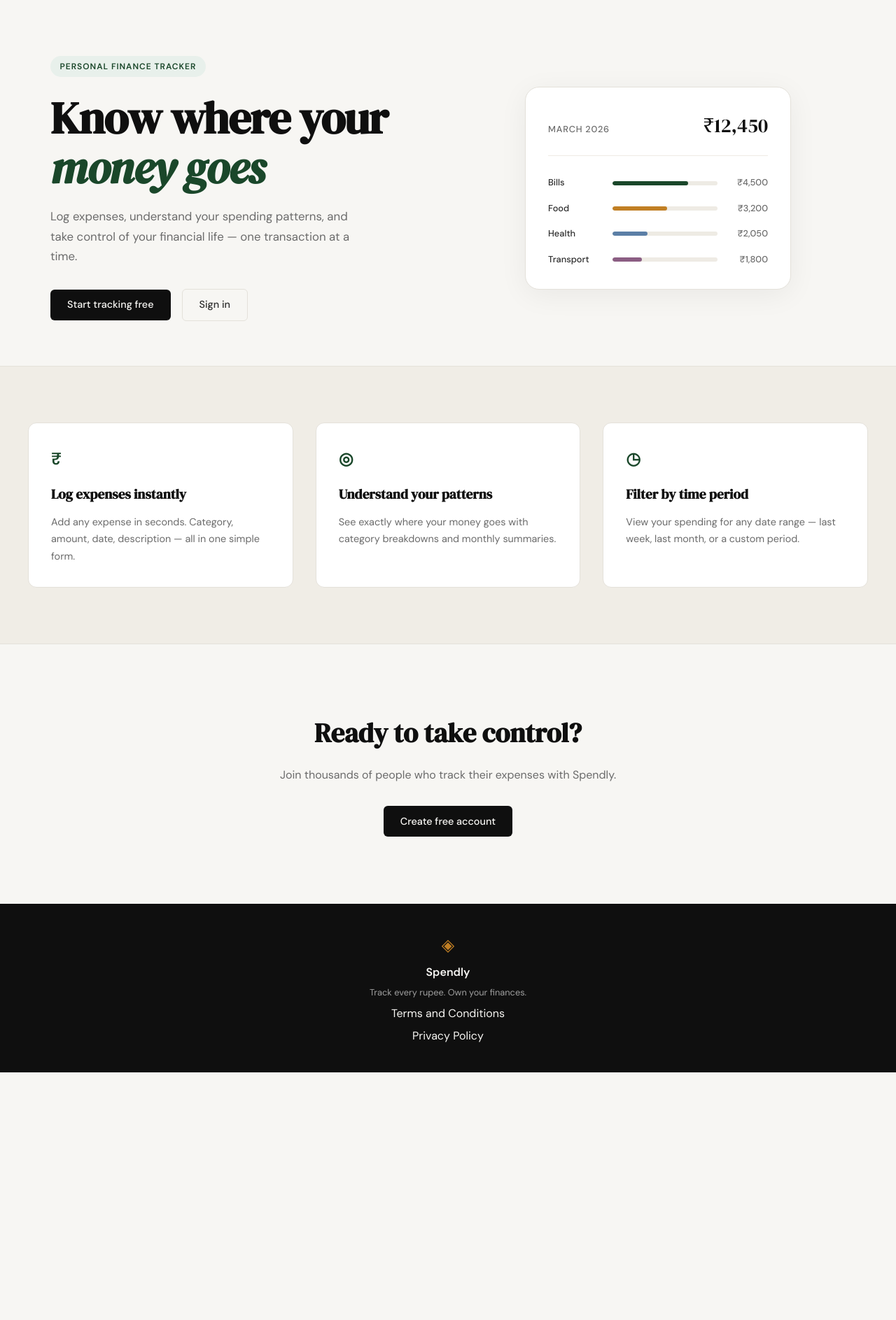
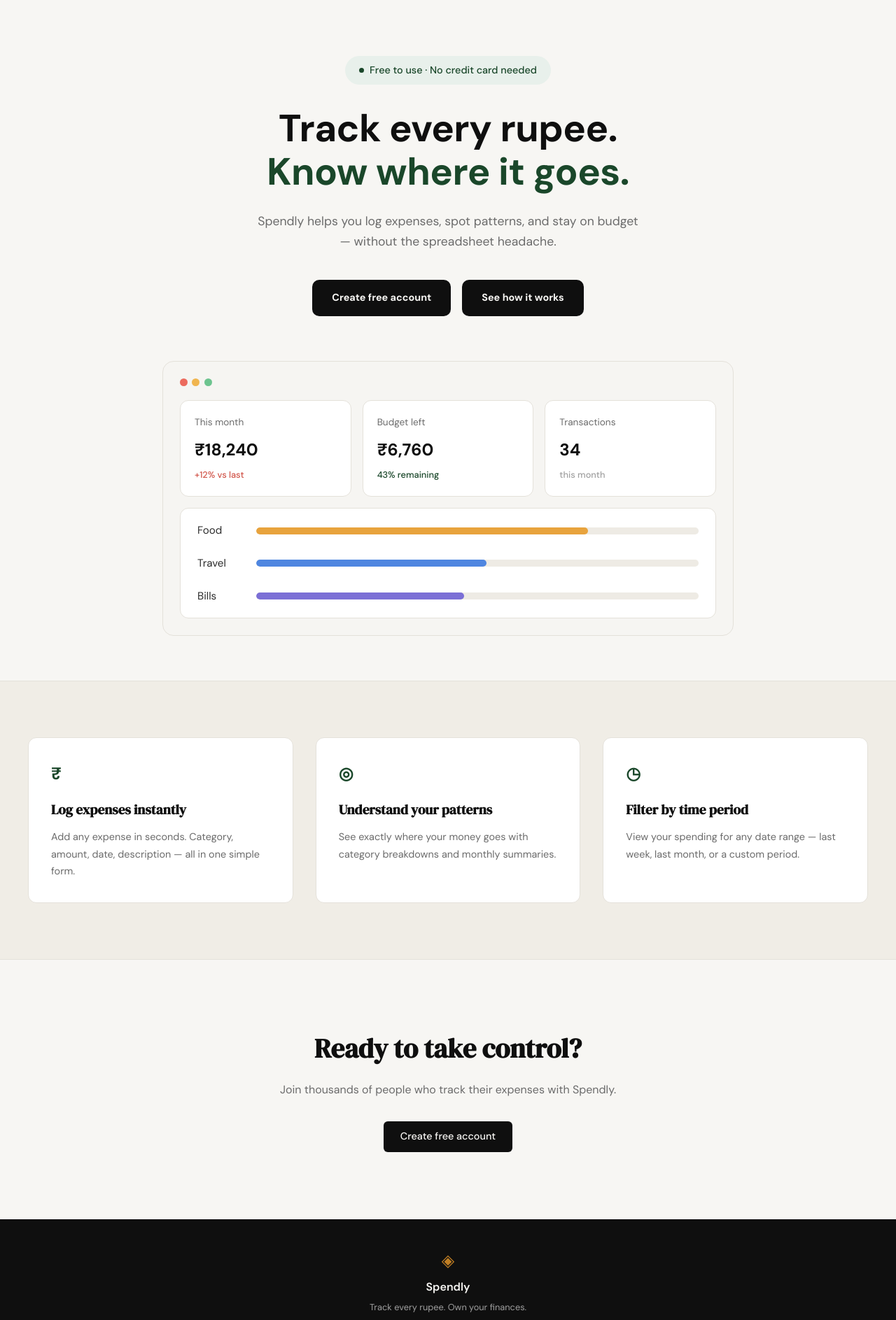
Before and after one commit to jothsnapraveena/spendly, a Flask app: page / in a window 1280 px wide. Shown: the part 61-1948 px from the top of the page at 70% size. Before the commit the page ends 1594 px from the top, so only its background shows below. Run offline with Flask 3, Linux system fonts and the light colour scheme.

Commit message:
landing: redesign hero section to match mockup

```diff
--- /dev/null
+++ b/static/css/landing.css
@@ -0,0 +1,181 @@
+/* ------------------------------------------------------------------ */
+/* Hero section redesign (landing page only)                          */
+/* ------------------------------------------------------------------ */
+
+.hero {
+    display: block;
+    text-align: center;
+    max-width: 880px;
+    padding: 5rem 2rem 4rem;
+}
+
+.hero-inner {
+    margin: 0 auto;
+}
+
+.hero-badge {
+    display: inline-flex;
+    align-items: center;
+    gap: 0.5rem;
+    background: var(--accent-light);
+    color: var(--accent);
+    font-size: 0.9rem;
+    font-weight: 500;
+    letter-spacing: normal;
+    text-transform: none;
+    padding: 0.55rem 1.25rem;
+    border-radius: 999px;
+    margin-bottom: 2rem;
+}
+
+.hero-badge-dot {
+    width: 7px;
+    height: 7px;
+    border-radius: 50%;
+    background: var(--accent);
+    flex-shrink: 0;
+}
+
+.hero-title {
+    font-family: 'DM Sans', sans-serif;
+    font-weight: 700;
+    font-size: clamp(2.25rem, 5.5vw, 3.4rem);
+    line-height: 1.15;
+    letter-spacing: -0.01em;
+    color: var(--ink);
+    margin-bottom: 1.5rem;
+}
+
+.hero-title-accent {
+    display: block;
+    color: var(--accent);
+}
+
+.hero-subtitle {
+    font-size: 1.1rem;
+    color: var(--ink-muted);
+    line-height: 1.65;
+    max-width: 560px;
+    margin: 0 auto 2.5rem;
+}
+
+.hero-actions {
+    justify-content: center;
+    margin-bottom: 4rem;
+}
+
+.hero-actions .btn-primary {
+    font-weight: 700;
+    padding: 0.9rem 1.75rem;
+    border-radius: 10px;
+}
+
+.hero-visual {
+    display: block;
+}
+
+.hero-preview {
+    background: #f6f5f2;
+    border: 1px solid var(--border);
+    border-radius: 16px;
+    padding: 1.5rem;
+    text-align: left;
+}
+
+.hero-preview-dots {
+    display: flex;
+    gap: 0.4rem;
+    margin-bottom: 1.25rem;
+}
+
+.hero-preview-dot {
+    width: 11px;
+    height: 11px;
+    border-radius: 50%;
+}
+
+.hero-preview-dot.red { background: #ec6b5e; }
+.hero-preview-dot.yellow { background: #f0b54f; }
+.hero-preview-dot.green { background: #6dc48f; }
+
+.hero-stats {
+    display: grid;
+    grid-template-columns: repeat(3, 1fr);
+    gap: 1rem;
+    margin-bottom: 1rem;
+}
+
+.hero-stat-card {
+    background: var(--paper-card);
+    border: 1px solid var(--border);
+    border-radius: 12px;
+    padding: 1.25rem;
+}
+
+.hero-stat-label {
+    font-size: 0.85rem;
+    color: var(--ink-muted);
+    margin-bottom: 0.6rem;
+}
+
+.hero-stat-value {
+    font-family: 'DM Sans', sans-serif;
+    font-weight: 700;
+    font-size: 1.5rem;
+    color: var(--ink);
+    margin-bottom: 0.4rem;
+}
+
+.hero-stat-sub { font-size: 0.8rem; font-weight: 500; }
+.hero-stat-sub.negative { color: #d1554a; }
+.hero-stat-sub.positive { color: var(--accent); }
+.hero-stat-sub.neutral { color: var(--ink-faint); }
+
+.hero-categories {
+    background: var(--paper-card);
+    border: 1px solid var(--border);
+    border-radius: 12px;
+    padding: 0.5rem 1.5rem;
+}
+
+.hero-category-row {
+    display: flex;
+    align-items: center;
+    gap: 1.25rem;
+    padding: 0.7rem 0;
+}
+
+.hero-category-label {
+    width: 64px;
+    flex-shrink: 0;
+    font-size: 0.95rem;
+    color: var(--ink-soft);
+}
+
+.hero-category-track {
+    flex: 1;
+    height: 10px;
+    background: var(--border-soft);
+    border-radius: 999px;
+    overflow: hidden;
+}
+
+.hero-category-fill {
+    height: 100%;
+    border-radius: 999px;
+}
+
+.hero-category-fill.food { width: 75%; background: #e8a33d; }
+.hero-category-fill.travel { width: 52%; background: #4f86e0; }
+.hero-category-fill.bills { width: 47%; background: #7b6fd6; }
+
+@media (max-width: 600px) {
+    .hero-actions {
+        flex-direction: column;
+        align-items: stretch;
+    }
+
+    .hero-stats {
+        grid-template-columns: 1fr;
+    }
+}
--- a/templates/landing.html
+++ b/templates/landing.html
@@ -1,60 +1,75 @@
 {% extends "base.html" %}
 
 {% block title %}Spendly — Track Every Rupee{% endblock %}
+
+{% block head %}
+<link href="https://fonts.googleapis.com/css2?family=DM+Sans:wght@700&display=swap" rel="stylesheet">
+<link rel="stylesheet" href="{{ url_for('static', filename='css/landing.css') }}">
+{% endblock %}
 
 {% block content %}
 
 <section class="hero">
     <div class="hero-inner">
-        <div class="hero-badge">Personal Finance Tracker</div>
+        <div class="hero-badge">
+            <span class="hero-badge-dot"></span>
+            Free to use &middot; No credit card needed
+        </div>
         <h1 class="hero-title">
-            Know where your<br>
-            <em>money goes</em>
+            Track every rupee.
+            <span class="hero-title-accent">Know where it goes.</span>
         </h1>
         <p class="hero-subtitle">
-            Log expenses, understand your spending patterns,
-            and take control of your financial life —
-            one transaction at a time.
+            Spendly helps you log expenses, spot patterns, and stay
+            on budget — without the spreadsheet headache.
         </p>
         <div class="hero-actions">
-            <a href="{{ url_for('register') }}" class="btn-primary">Start tracking free</a>
-            <a href="{{ url_for('login') }}" class="btn-ghost">Sign in</a>
+            <a href="{{ url_for('register') }}" class="btn-primary">Create free account</a>
+            <a href="#" class="btn-primary">See how it works</a>
         </div>
     </div>
     <div class="hero-visual">
-        <div class="mock-card">
-            <div class="mock-card-header">
-                <span class="mock-label">March 2026</span>
-                <span class="mock-total">₹12,450</span>
+        <div class="hero-preview">
+            <div class="hero-preview-dots">
+                <span class="hero-preview-dot red"></span>
+                <span class="hero-preview-dot yellow"></span>
+                <span class="hero-preview-dot green"></span>
             </div>
-            <div class="mock-bars">
-                <div class="mock-bar-row">
-                    <span class="mock-cat">Bills</span>
-                    <div class="mock-bar-track">
-                        <div class="mock-bar" style="width: 72%"></div>
+            <div class="hero-stats">
+                <div class="hero-stat-card">
+                    <div class="hero-stat-label">This month</div>
+                    <div class="hero-stat-value">₹18,240</div>
+                    <div class="hero-stat-sub negative">+12% vs last</div>
+                </div>
+                <div class="hero-stat-card">
+                    <div class="hero-stat-label">Budget left</div>
+                    <div class="hero-stat-value">₹6,760</div>
+                    <div class="hero-stat-sub positive">43% remaining</div>
+                </div>
+                <div class="hero-stat-card">
+                    <div class="hero-stat-label">Transactions</div>
+                    <div class="hero-stat-value">34</div>
+                    <div class="hero-stat-sub neutral">this month</div>
+                </div>
+            </div>
+            <div class="hero-categories">
+                <div class="hero-category-row">
+                    <span class="hero-category-label">Food</span>
+                    <div class="hero-category-track">
+                        <div class="hero-category-fill food"></div>
                     </div>
-                    <span class="mock-amt">₹4,500</span>
                 </div>
-                <div class="mock-bar-row">
-                    <span class="mock-cat">Food</span>
-                    <div class="mock-bar-track">
-                        <div class="mock-bar mock-bar-2" style="width: 52%"></div>
+                <div class="hero-category-row">
+                    <span class="hero-category-label">Travel</span>
+                    <div class="hero-category-track">
+                        <div class="hero-category-fill travel"></div>
                     </div>
-                    <span class="mock-amt">₹3,200</span>
                 </div>
-                <div class="mock-bar-row">
-                    <span class="mock-cat">Health</span>
-                    <div class="mock-bar-track">
-                        <div class="mock-bar mock-bar-3" style="width: 33%"></div>
+                <div class="hero-category-row">
+                    <span class="hero-category-label">Bills</span>
+                    <div class="hero-category-track">
+                        <div class="hero-category-fill bills"></div>
                     </div>
-                    <span class="mock-amt">₹2,050</span>
-                </div>
-                <div class="mock-bar-row">
-                    <span class="mock-cat">Transport</span>
-                    <div class="mock-bar-track">
-                        <div class="mock-bar mock-bar-4" style="width: 28%"></div>
-                    </div>
-                    <span class="mock-amt">₹1,800</span>
                 </div>
             </div>
         </div>
```
